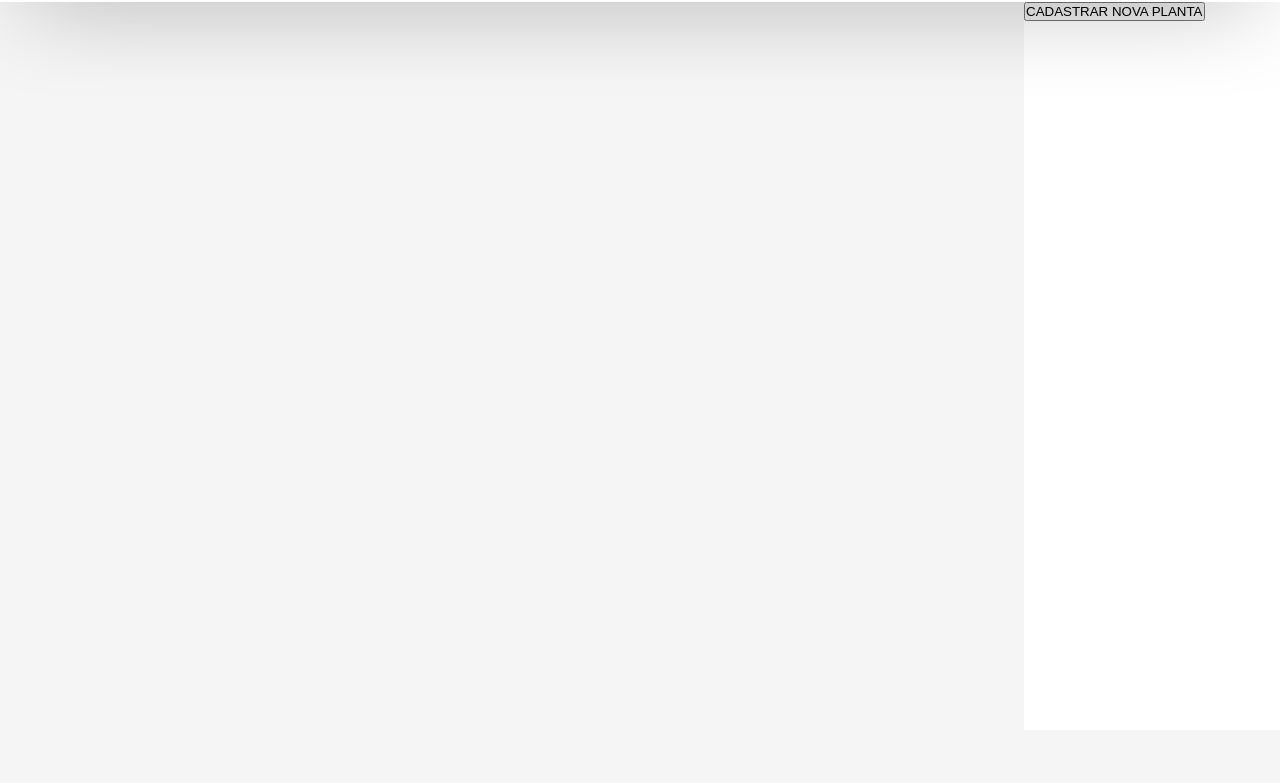
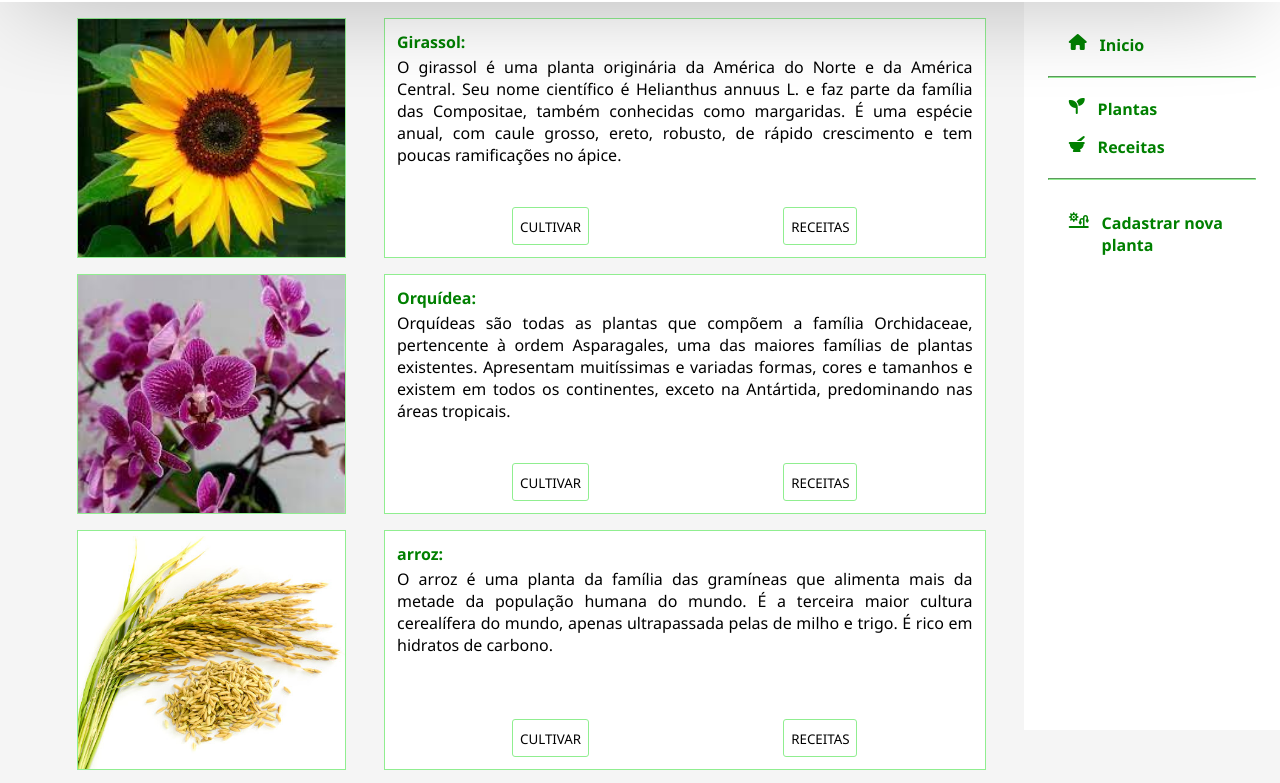
Before and after one commit to ICEI-PUCMinas-PSG-SI-TI/tiaw-si-n-2023-2-cultivar, a plain HTML site: page codigo/telas/index.html in a window 1280 px wide. Shown: the part 70-853 px from the top of the page. Before the commit the page ends 800 px from the top, so only its background shows below. Drawn offline with Linux system fonts and the light colour scheme.

Commit message:
Add files via upload

```diff
--- a/codigo/telas/index.html
+++ b/codigo/telas/index.html
@@ -30,7 +30,7 @@
     </ul>
 
     <div id='pesquisa'>
-    <input placeholder="Pesquisar" id='pesquisar'><button id='lupa'>🔍</button>
+    <input placeholder="Pesquisar" id='pesquisar'><div id="lupa"><i class="fa-solid fa-magnifying-glass"></i></div>
     </div>
     <ul id='bloco2'>
     <li class='lista'>
@@ -40,7 +40,7 @@
           <!--Modal para cadastro-->
         <div id="modal" class="modal">
           <form id="form">
-            <h3>Cadastro do Profisional</h3>
+            <h3 id="titulo-cadastro">Cadastro do Profisional</h3>
             <label for="name">Nome:</label>
             <input type="text" id="name" name="name"><br><br>
 
@@ -77,16 +77,46 @@
   <div id="content-plants">
   </div>
 
-  <aside>
-    <div id="topicos">
-      <ul id="menu-aside">
+  <aside id="aside-lateral">
+    <div class="container">
+
+        <div id="inicio" class="destacado">
+          <i class="fa-solid fa-house"></i>
+          <p class="topicos">Inicio</p>
+        </div>
+        <hr>
+
+    <!--Importante para o script-->
+
+        <div id="aside-plants" class="destacado">
+            <i class="fa-solid fa-seedling"></i>
+            <p class="topicos">Plantas</p>
+          </div>
+          <ul id="aside-plants-ul" class="ul-aside">
+        </ul>
+
+        <div id="aside-recipes" class="destacado">
+          <i class="fa-solid fa-mortar-pestle"></i>
+          <p class="topicos">Receitas</p>
+        </div>
+        <ul id="aside-recipes-ul" class="ul-aside">
       </ul>
-    </div>
+        <hr>
 
-    <a href="/codigo/telas/cadastro_planta.html"><button id="Cadastrar">CADASTRAR NOVA PLANTA</button></a>
+    <!--/script-->
+
+        <a href="cadastro_planta.html" id="Cadastrar">
+          <div id="inicio" class="destacado">
+            <i class="fa-solid fa-sun-plant-wilt"></i>
+            <p class="topicos">Cadastrar nova planta</p>
+          </div>
+        </a>
+  </div>
   </aside>
+
   <script src='/codigo/scripts/index.js'></script>
   <script src='/codigo/scripts/menu.js'></script>
+  <script src="https://kit.fontawesome.com/c83868c2ff.js" crossorigin="anonymous"></script>
 </body>
 
 </html>
```
